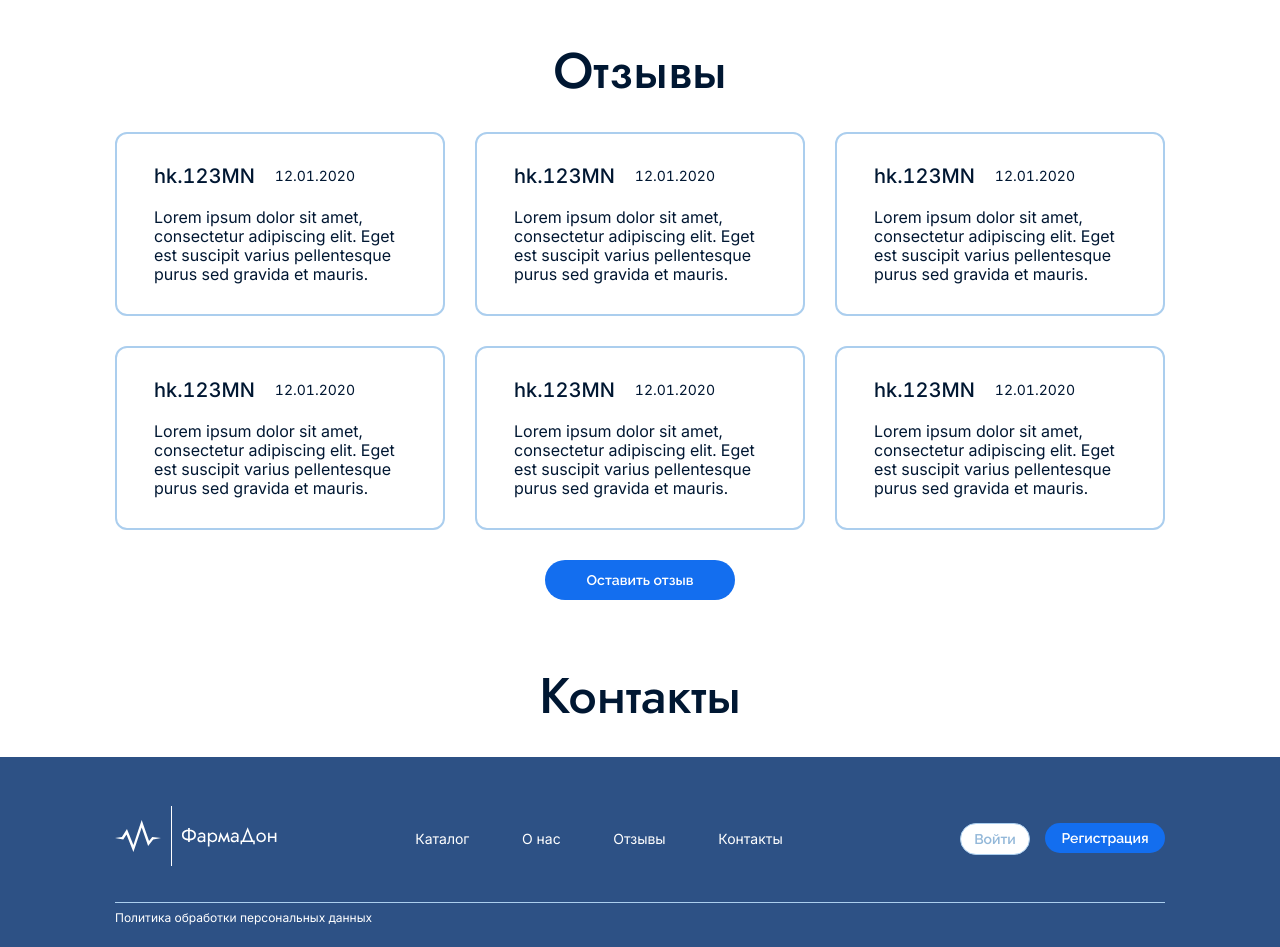
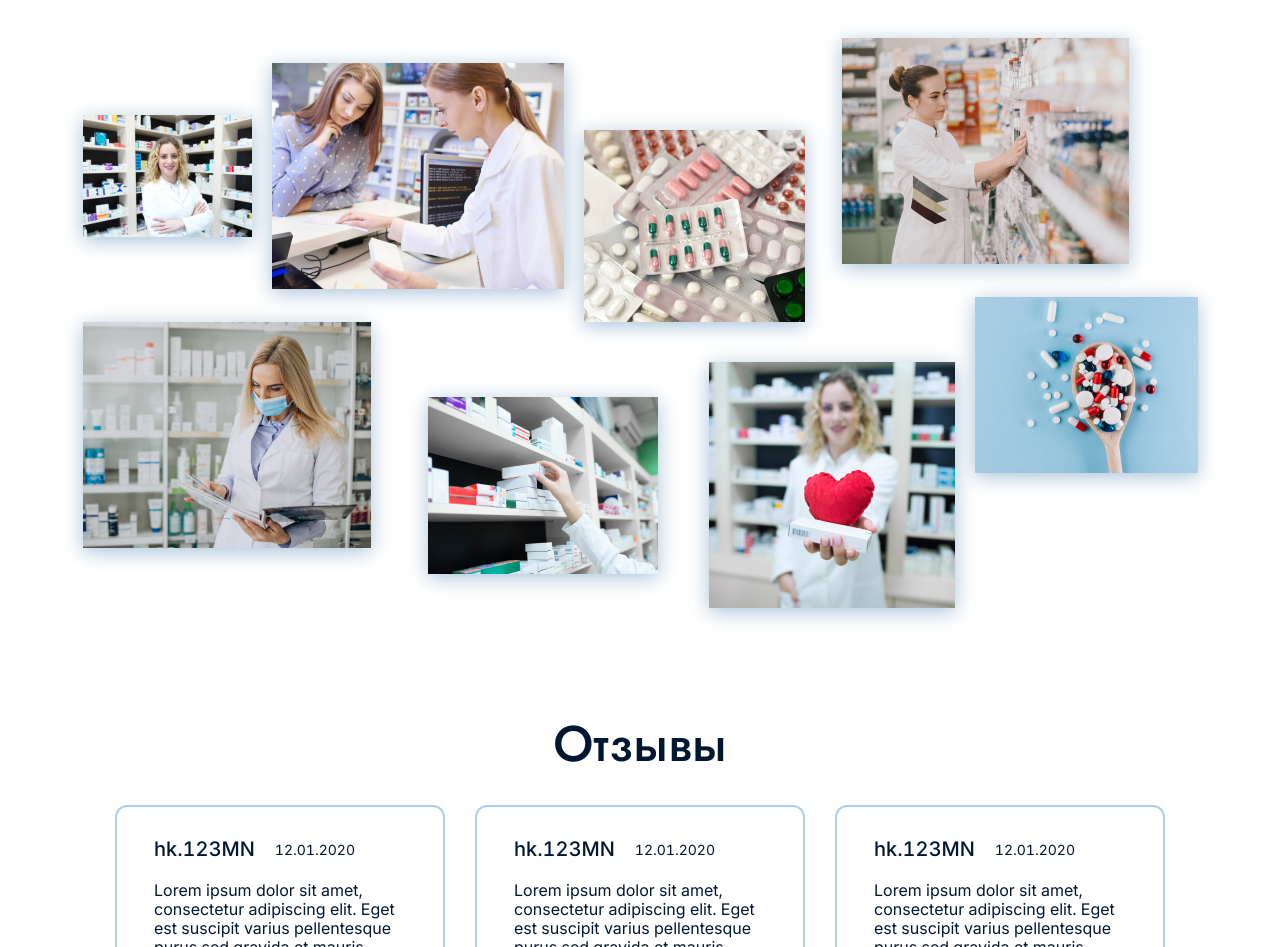
Before and after one commit to Peacemaker228/pharmacy-front, a React (Create React App) app: page /pharmadon in a window 1280 px wide. Shown: the part 1365-2312 px from the top of the page. Built offline with nearby package versions, Linux system fonts and the light colour scheme.

Commit message:
небольшие корректировки и проебеанная авторизация

```diff
--- a/src/components/Button/Button.jsx
+++ b/src/components/Button/Button.jsx
@@ -13,7 +13,6 @@ const Button = ({
   background,
 }) => {
   return (
-    <div>
     <button
       onClick={onClick}
       className={classNames(
@@ -44,7 +43,6 @@ const Button = ({
       )}
       {text}
     </button>
-    </div>
   );
 };
 
--- a/src/components/Button/Button.module.css
+++ b/src/components/Button/Button.module.css
@@ -8,6 +8,19 @@
   outline: none;
   text-align: center;
   box-sizing: border-box;
+}
+
+footer .auth {
+  font-family: "Raleway";
+  font-style: normal;
+  font-weight: 600;
+  font-size: 14px;
+  cursor: pointer;
+  border-radius: 100px;
+  outline: none;
+  text-align: center;
+  box-sizing: border-box;
+  background: transparent;
 }
 
 .auth {
@@ -29,3 +42,18 @@
   background: #136eef;
   border-radius: 100px;
 }
+
+.btn {
+  display: flex;
+  justify-content: center;
+  align-items: center;
+}
+
+.btn svg {
+  margin-right: 10px;
+  box-sizing: border-box;
+}
+
+.basket {
+  margin-bottom: 0px !important;
+}
--- a/src/components/Card/Card.module.css
+++ b/src/components/Card/Card.module.css
@@ -1,5 +1,5 @@
 .card {
-  padding: 20px 25px;
+  padding: 25px 20px;
   max-width: 100%;
   width: 330px;
   box-shadow: 0px 4px 10px rgba(0, 0, 0, 0.14);
@@ -18,6 +18,7 @@
 }
 
 .pic {
+  margin-top: 10px;
   max-width: 100%;
 }
 
--- a/src/components/Footer/Footer.module.css
+++ b/src/components/Footer/Footer.module.css
@@ -1,7 +1,7 @@
 footer {
   box-sizing: border-box;
   background: #2d5185;
-  padding: 19px 0 21px;
+  padding: 0 0 10px;
 }
 
 .footerContainer {
--- a/src/components/Header/Header.jsx
+++ b/src/components/Header/Header.jsx
@@ -29,11 +29,12 @@ const Header = ({ type }) => {
           <Logo type={type} />
           <nav className={styles.menu}>
             <ul className={styles.list}>
-              <li className={styles.items}>
+              <li className={classNames(styles.items, styles.catalog)}>
                 <NavLink
                   to=""
                   className={classNames(
                     styles.link,
+
                     type === "header" ? styles.blue : styles.white
                   )}
                 >
--- a/src/components/Header/Header.module.css
+++ b/src/components/Header/Header.module.css
@@ -10,11 +10,11 @@
   display: flex;
   justify-content: space-between;
   align-items: center;
-  /* box-sizing: border-box; */
+  box-sizing: border-box;
 }
 
 .menu {
-  margin: 0 40px 0 0;
+  margin: 0 40px 4px 0;
   width: 35%;
 }
 
@@ -35,6 +35,19 @@
   font-weight: 400;
   font-size: 14px;
   line-height: 16px;
+}
+
+.catalog {
+  position: relative;
+}
+
+.catalog::after {
+  content: "";
+  position: absolute;
+  bottom: 4px;
+  right: -15px;
+  border: 5px solid transparent;
+  border-top: 6px solid #136eef;
 }
 
 .blue {
--- a/src/components/Logo/Logo.jsx
+++ b/src/components/Logo/Logo.jsx
@@ -14,8 +14,8 @@ const Logo = ({ type }) => {
         )}
       >
         <svg
-          width="163"
-          height="60"
+          width={type === "footer" ? "226" : "163"}
+          height={type === "footer" ? "80" : "60"}
           viewBox="0 0 163 60"
           fill="none"
           xmlns="http://www.w3.org/2000/svg"
--- a/src/components/Modal/Modal.jsx
+++ b/src/components/Modal/Modal.jsx
@@ -119,7 +119,7 @@ const RegModal = ({ switchType, closeModal }) => {
           name="password"
           rules={[{ required: true, message: "Введите пароль" }]}
         >
-          <Input.Password placeholder="Проль" className={styles.modalInput} />
+          <Input.Password placeholder="Пароль" className={styles.modalInput} />
         </Form.Item>
         <Form.Item
           name="confirm"
--- a/src/containers/MainPage/MainPage.jsx
+++ b/src/containers/MainPage/MainPage.jsx
@@ -6,6 +6,14 @@ import anaferon from "../../assets/images/main_page/anaferon.png";
 import loc from "../../assets/images/main_page/Локация.png";
 import best from "../../assets/images/main_page/Лучшая.png";
 import head from "../../assets/images/main_page/Наушники.png";
+import pic1 from "../../assets/images/main_page/portrait-of-female-pharmacist-in-drug-store-standing-in-front-of-shelves-with-medications 1.png";
+import pic2 from "../../assets/images/main_page/close-up-of-cash-register-in-pharmacy 1.png";
+import pic3 from "../../assets/images/main_page/high-angle-of-foils-of-pills 1.png";
+import pic4 from "../../assets/images/main_page/medicine-pharmaceutics-health-care-and-people-concept-female-pharmacist-taking-medications-from-the-shelf 1.png";
+import pic5 from "../../assets/images/main_page/woman-working-at-pharmacy-and-wearing-coat 1.png";
+import pic6 from "../../assets/images/main_page/closeup-view-of-pharmacist-hand-taking-medicine-box-from-the-shelf-in-drug-store 1.png";
+import pic7 from "../../assets/images/main_page/pharmacist-in-white-uniform-holding-medicines-for-cardiovascular-disease 1.png";
+import pic8 from "../../assets/images/main_page/various-pills-on-wooden-spoon 1.png";
 import Card from "../../components/Card/Card";
 import Feedback from "../../components/Feedback/Feedback";
 import Button from "../../components/Button/Button";
@@ -84,7 +92,16 @@ const MainPage = () => {
             turpis ullamcorper lacus risus at.
           </p>
           <div className={styles.grid}>
-            <div className={styles.gridContainer}>{/*  */}</div>
+            <div className={styles.gridContainer}>
+              <img className={styles.one} src={pic1} alt="pic1" />
+              <img className={styles.two} src={pic2} alt="pic2" />
+              <img className={styles.three} src={pic3} alt="pic3" />
+              <img className={styles.four} src={pic4} alt="pic4" />
+              <img className={styles.five} src={pic5} alt="pic5" />
+              <img className={styles.six} src={pic6} alt="pic6" />
+              <img className={styles.seven} src={pic7} alt="pic7" />
+              <img className={styles.eight} src={pic8} alt="pic8" />
+            </div>
           </div>
         </div>
       </div>
--- a/src/containers/MainPage/MainPage.module.css
+++ b/src/containers/MainPage/MainPage.module.css
@@ -123,6 +123,63 @@
   margin: 0 auto;
 }
 
+/* .gridContainer img {
+  max-width: 100%;
+} */
+.grid {
+  margin-top: 30px;
+}
+
+.gridContainer {
+  display: grid;
+  grid-template-areas:
+    "one two two three three four four"
+    "five five six six seven seven eight";
+
+  align-items: center;
+  justify-content: center;
+  grid-gap: 0 20px;
+}
+.gridContainer {
+  filter: drop-shadow(0px 4px 10px rgba(6, 77, 141, 0.35));
+}
+
+.one {
+  grid-area: one;
+}
+
+.two {
+  grid-area: two;
+}
+
+.three {
+  margin-top: 100px;
+  grid-area: three;
+}
+
+.four {
+  margin-bottom: 50px;
+  grid-area: four;
+}
+
+.five {
+  margin-bottom: 100px;
+  grid-area: five;
+}
+
+.six {
+  grid-area: six;
+}
+
+.seven {
+  grid-area: seven;
+}
+
+.eight {
+  margin-top: -200px;
+  grid-area: eight;
+}
+
 /*  */
 
 .feedback {
```
Lines whose indentation alone changed are shown as unchanged.
